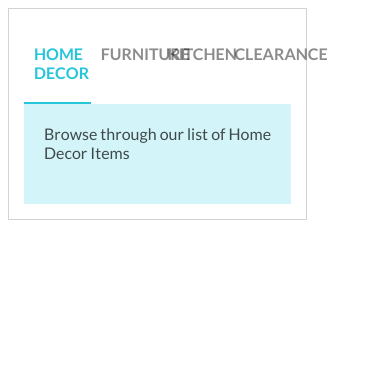
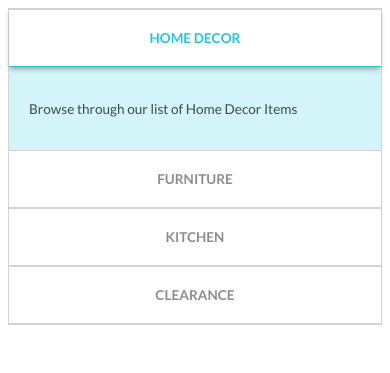
Before and after one commit to Jing-Ran/md-tabs-component, a plain HTML site: page index.html in a window 390 px wide. Drawn offline with Linux system fonts and the light colour scheme.

Commit message:
Update responsive tab components

```diff
--- a/index.html
+++ b/index.html
@@ -12,18 +12,44 @@
   <div class="tabComponent">
     <!-- Insert code to create tabbed components here -->
     <input type="radio" name="tabs" value="home-decor" id="homeDecor" checked>
-    <label for="homeDecor">Home Decor</label>
     <input type="radio" name="tabs" value="furniture" id="furniture">
-    <label for="furniture">Furniture</label>
     <input type="radio" name="tabs" value="kitchen" id="kitchen">
-    <label for="kitchen">Kitchen</label>
     <input type="radio" name="tabs" value="clearance" id="clearance">
-    <label for="clearance">Clearance</label>
 
-    <div class="tab-content">Browse through our list of Home Decor Items</div>
-    <div class="tab-content">Flash Sale on Living Room and Bedroom Furniture</div>
-    <div class="tab-content">Bring the best out of the masterchef in you!!</div>
-    <div class="tab-content">Red hot deals at affordable prices. Check out our clearance section for more details.</div>
+    <div class="tabs tabs-lg-screen">
+      <label for="homeDecor">Home Decor</label>
+      <label for="furniture">Furniture</label>
+      <label for="kitchen">Kitchen</label>
+      <label for="clearance">Clearance</label>
+    </div>
+
+    <div class="tabs tabs-sm-screen tabs-sm-screen-decor">
+      <label for="homeDecor">Home Decor</label>
+    </div>
+    <div class="tab-content tab-content-decor">
+      <p>Browse through our list of Home Decor Items</p>
+    </div>
+
+    <div class="tabs tabs-sm-screen tabs-sm-screen-furniture">
+      <label for="furniture">Furniture</label>
+    </div>
+    <div class="tab-content tab-content-furniture">
+      <p>Flash Sale on Living Room and Bedroom Furniture</p>
+    </div>
+
+    <div class="tabs tabs-sm-screen tabs-sm-screen-kitchen">
+      <label for="kitchen">Kitchen</label>
+    </div>
+    <div class="tab-content tab-content-kitchen">
+      <p>Bring the best out of the masterchef in you!!</p>
+    </div>
+
+    <div class="tabs tabs-sm-screen tabs-sm-screen-clearance">
+      <label for="clearance">Clearance</label>
+    </div>
+    <div class="tab-content tab-content-clearance">
+      <p>Red hot deals at affordable prices. Check out our clearance section for more details.</p>
+    </div>
   </div>
 </body>
 </html>
--- a/style.css
+++ b/style.css
@@ -1,4 +1,4 @@
-html {
+body {
   font-family: 'Lato', sans-serif;
   font-size: 100%;
 }
@@ -8,60 +8,153 @@ html {
 }
 
 .tabComponent {
-  width: 80%;
+  width: 800px;
   min-height: 150px;
   border: 1px solid lightgray;
-  padding: 15px;
 }
 
-div.tabComponent input {
+.tabComponent input {
   display: none;
 }
 
-div.tabComponent label {
-  display: inline-block;
-  float: left;
-  cursor: pointer;
-  width: 25%;
-  padding: 20px 10px;
-  text-align: center;
-  border-bottom: 2px solid transparent;
+.tabs {
+  width: 100%;
+  display: flex;
+  align-items: center;
+  margin: 0;
   font-weight: bold;
   color: rgba(0,0,0,0.45);
-  text-transform: uppercase;
-
-  -webkit-transition: all 0.5s ease-out;
-  -moz-transition: all 0.5s ease-out;
-  -o-transition: all 0.5s ease-out;
-  transition: all 0.5s ease-out;
-
-  /*transition-timing-function: ease-out;*/
-  /*-webkit-transition-timing-function: ease-out;*/
 }
 
-div.tabComponent label:hover {
+.tabs-lg-screen {
+  padding: 0 15px;
+  justify-content: space-between;
+}
+
+.tabs-sm-screen {
+  display: none;
+}
+
+.tabs label {
+  padding: 20px 0;
+  text-align: center;
+  text-transform: uppercase;
+  margin: 0;
+  cursor: pointer;
+
+  -webkit-transition: color 0.5s, border-bottom-color 0.5s;
+  -moz-transition: color 0.5s, border-bottom-color 0.5s;
+  -o-transition: color 0.5s, border-bottom-color 0.5s;
+  transition: color 0.5s, border-bottom-color 0.5s;
+
+  -webkit-transition-timing-function: ease-out;
+  -moz-transition-timing-function: ease-out;
+  -o-transition-timing-function: ease-out;
+  transition-timing-function: ease-out;
+}
+
+
+.tabs label:hover {
   color: rgba(38,198,218,0.6);
   border-bottom-color: rgba(38,198,218,0.5);
 }
 
+.tabs-lg-screen label {
+  border-bottom: 2px solid transparent;
+  flex: 1;
+}
+
+
 .tab-content {
-  clear: left;
+  margin: 0 15px 15px;
   padding: 20px;
   display: none;
-  width: 100%;
-  min-height: 100px;
+  max-height: 200px;
   color: rgba(0,0,0,0.7);
   background-color: rgba(38,198,218,0.2);
 }
 
-div.tabComponent input:checked + label {
+.tabComponent input:nth-of-type(1):checked ~ .tabs-lg-screen label:nth-of-type(1),
+.tabComponent input:nth-of-type(2):checked ~ .tabs-lg-screen label:nth-of-type(2),
+.tabComponent input:nth-of-type(3):checked ~ .tabs-lg-screen label:nth-of-type(3),
+.tabComponent input:nth-of-type(4):checked ~ .tabs-lg-screen label:nth-of-type(4) {
   border-bottom-color: #26C6DA;
   color: #26C6DA;
 }
 
-div.tabComponent input:nth-of-type(1):checked ~ .tab-content:nth-of-type(1),
-div.tabComponent input:nth-of-type(2):checked ~ .tab-content:nth-of-type(2),
-div.tabComponent input:nth-of-type(3):checked ~ .tab-content:nth-of-type(3),
-div.tabComponent input:nth-of-type(4):checked ~ .tab-content:nth-of-type(4) {
+.tabComponent input:nth-of-type(1):checked ~ .tab-content-decor,
+.tabComponent input:nth-of-type(2):checked ~ .tab-content-furniture,
+.tabComponent input:nth-of-type(3):checked ~ .tab-content-kitchen,
+.tabComponent input:nth-of-type(4):checked ~ .tab-content-clearance {
   display: block;
 }
+
+@media (max-width: 1024px) {
+  .tabComponent {
+    width: 80%;
+    max-width: 800px;
+  }
+}
+
+/* Using iPad-portrait breakpoint fits better in this case */
+@media (max-width: 768px) {
+  body {
+    font-size: 0.85em;
+  }
+
+  .tabComponent {
+    width: 100%;
+  }
+
+  .tabs-lg-screen {
+    display: none;
+  }
+
+  .tabs-sm-screen {
+    display: flex;
+    justify-content: center;
+    flex-flow: column;
+    width: 100%;
+  }
+
+  .tabs-sm-screen label {
+    border-top: 1px solid lightgray;
+    border-bottom: 1px solid lightgray;
+    width: 100%;
+    color: inherit;
+  }
+
+  .tab-content {
+    display: block;
+    width: 100%;
+    margin: 0;
+    padding: 0 20px;
+    max-height: 0;
+    overflow-y: hidden;
+
+    -webkit-transition: max-height 0.5s, padding-top 0.5s, padding-bottom 0.5s;
+    -moz-transition: max-height 0.5s, padding-top 0.5s, padding-bottom 0.5s;
+    -ms-transition: max-height 0.5s, padding-top 0.5s, padding-bottom 0.5s;
+    -o-transition: max-height 0.5s, padding-top 0.5s, padding-bottom 0.5s;
+    transition: max-height 0.5s, padding-top 0.5s, padding-bottom 0.5s;
+  }
+
+  .tabComponent input:nth-of-type(1):checked ~ .tabs-sm-screen-decor label,
+  .tabComponent input:nth-of-type(2):checked ~ .tabs-sm-screen-furniture label,
+  .tabComponent input:nth-of-type(3):checked ~ .tabs-sm-screen-kitchen label,
+  .tabComponent input:nth-of-type(4):checked ~ .tabs-sm-screen-clearance label {
+    color: #26C6DA;
+    border-bottom-color: #26C6DA;
+    -webkit-box-shadow: 0 3px 5px -1px #9E9E9E;
+    -moz-box-shadow: 0 3px 5px -1px #9E9E9E;
+    box-shadow: 0 3px 5px -1px #9E9E9E;
+  }
+
+  .tabComponent input:nth-of-type(1):checked ~ .tab-content-decor,
+  .tabComponent input:nth-of-type(2):checked ~ .tab-content-furniture,
+  .tabComponent input:nth-of-type(3):checked ~ .tab-content-kitchen,
+  .tabComponent input:nth-of-type(4):checked ~ .tab-content-clearance {
+    max-height: 200px;
+    padding: 20px;
+  }
+}
```
